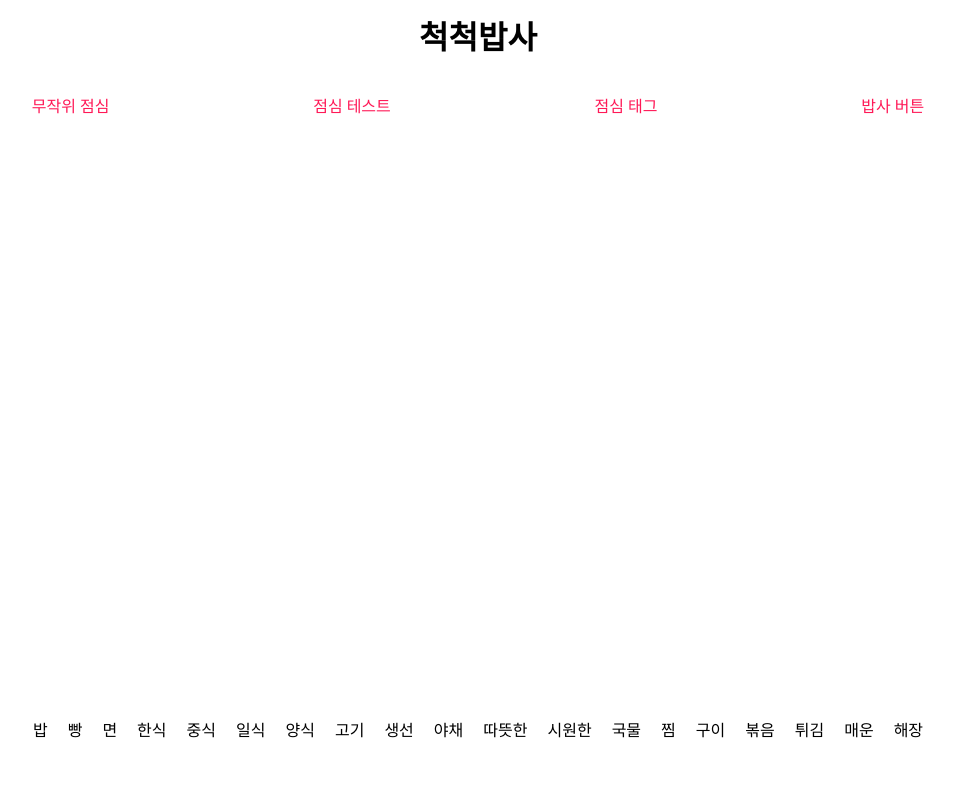
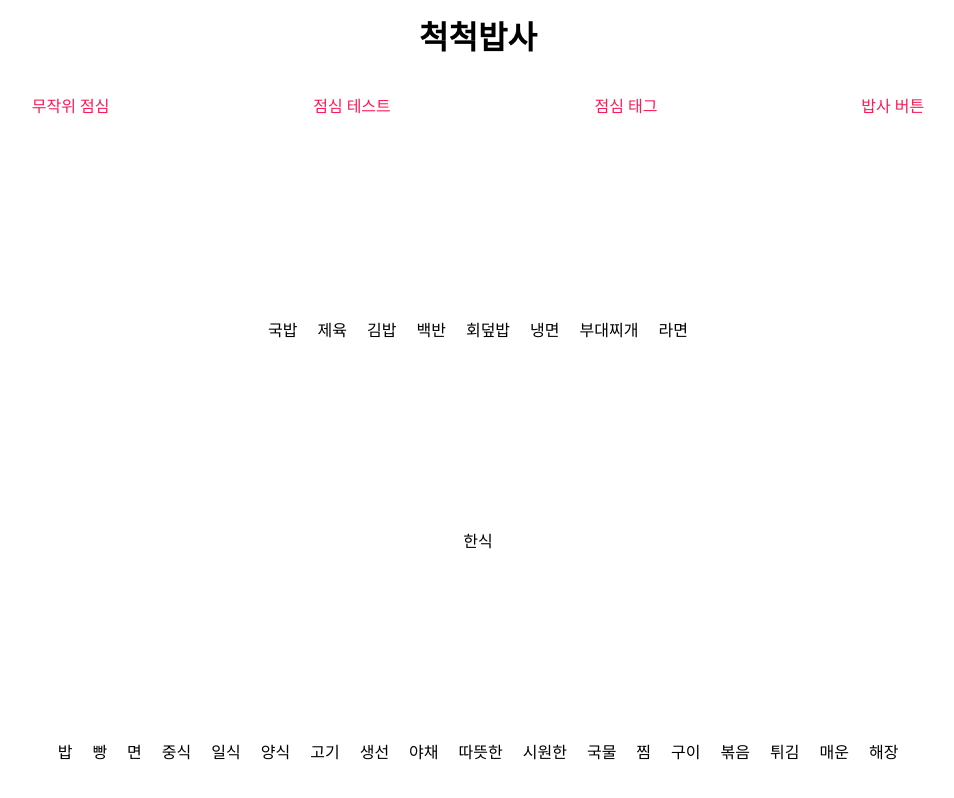
Before and after one commit to ksh3760/ccbsPublic, a plain HTML site: page ccbs/ccbsTag.html in a window 1280 px wide. Both pictures are taken after a click on the item "한식". Shown: the whole page, without its empty margins (162-1116 px from the left). Drawn offline with Linux system fonts and the light colour scheme.

Commit message:
Update ccbsTag.html
Add feature

```diff
--- a/ccbs/ccbsTag.html
+++ b/ccbs/ccbsTag.html
@@ -20,11 +20,11 @@
         <a href="ccbsBabsa.html">밥사 버튼</a>
     </div>
     <div class="content">
-        <div id="reseultFoodContainer">
-            <ul id="resultFood"></ul>
+        <div id="recommendFoodContainer">
+            <ul class="tag-list" id="recommendFood"></ul>
         </div>
         <div id="userSelectedTagContainer">
-            <ul id="userSelectedTag"></ul>
+            <ul class="tag-list" id="userSelectedTag"></ul>
         </div>
         <div class="food-tag-container" id="foodTagContainer">
             <ul class="tag-list" id="tagList"></ul>
@@ -36,43 +36,82 @@
             renderFoodTagList()
         }
 
-        //let resultFood = []
-        let userSelectedTagList = []
+        let resultFood = [] // tag를 바탕으로 나온 결과를 사용자에게 보여줄 food list
+        let userSelectedTagList = [] // 사용자가 선택한 tag list, foodTag로 부터 가져온다.
 
+        // foodTagList를 render
         function renderFoodTagList() {
             const tagList = document.getElementById("tagList")
+            tagList.innerHTML = '' // 이미 렌더링된 노드를 모두 삭제한다.
 
             foodTag.forEach(tag => {
                const li = document.createElement("li")
                const txtNode = document.createTextNode(tag)
+
                li.setAttribute("id", tag)
                li.appendChild(txtNode)
-               li.addEventListener("click", () => pushTag(tag))
+               li.addEventListener("click", () => pushTag(tag, foodTag, userSelectedTagList))
+               li.addEventListener("click", () => tagList.removeChild(document.getElementById(tag)))
+               li.addEventListener("click", () => renderUserSelectedTagList())
+
                document.getElementById("tagList").appendChild(li)
+            })
+
+            getResultFood()
+            renderResultFood()
+        }
+
+        // 사용자가 선택한 태그(userSelectedTagList)를 render
+        function renderUserSelectedTagList() {
+            const userSelectedTag = document.getElementById("userSelectedTag")
+            userSelectedTag.innerHTML = '' // 이미 렌더링된 노드를 모두 삭제한다.
+
+            userSelectedTagList.forEach(tag => {
+                const li = document.createElement("li")
+                const txtNode = document.createTextNode(tag)
+
+                li.setAttribute("id", tag)
+                li.appendChild(txtNode)
+                li.addEventListener("click", () => pushTag(tag, userSelectedTagList, foodTag))
+                li.addEventListener("click", () => userSelectedTag.removeChild(document.getElementById(tag)))
+                li.addEventListener("click", () => renderFoodTagList())
+
+                document.getElementById("userSelectedTag").appendChild(li)
+            })
+
+            getResultFood()
+            renderResultFood()
+        }
+
+        // resultFood를 render 한다.
+        function renderResultFood() {
+            const recommendFood = document.getElementById("recommendFood")
+            recommendFood.innerHTML = ''
+
+            resultFood.forEach(food => {
+                const li = document.createElement("li")
+                const txtNode = document.createTextNode(food.name)
+
+                li.setAttribute("id", food.name)
+                li.appendChild(txtNode)
+                document.getElementById("recommendFood").appendChild(li)
             })
         }
 
-        function renderUserSelectedTagList() {
-
+        // fromTagList의 tag를 remove한 후 toTagList로 push
+        function pushTag(tag, fromTagList, toTagList) {
+            toTagList.push(tag)
+            fromTagList.forEach((item, idx) => {
+                if(item === tag) {
+                    fromTagList.splice(idx, 1)
+                    return
+                }
+            })
         }
 
-        function pushTag(tag) {
-            userSelectedTagList.push(tag)
-            console.log(userSelectedTagList)
-
-            // 클릭한 tag를 tagList에서 삭제
-
-            // userSelectedTagContainer 업데이트
-
-            getResultFood()
-        }
-
-        function rmTag() {
-            // remove tag from userSelectedTagList
-        }
-
+        // 사용자가 선택한 tag를 base로 food 결과를 반환한다.
         function getResultFood() {
-            let resultFood = []
+            resultFood = [] // getResultFood() 함수 호출로 인해, resultFood(list)에 push가 한 번이라도 일어 났기 때문에 초기화를 해준다.
 
             foodList.forEach(food => {
                 userSelectedTagList.forEach(tag => {
@@ -81,7 +120,12 @@
                     }
                 })
             })
-            console.log(resultFood)
+
+            /*
+                resultFood에는 사용자가 선택한 tag가 동일한 food에 있을 수 있기 때문에
+                중복 값이 발생할 수 있기 때문에 중복 값을 삭제한다.
+            */
+            resultFood = [...new Set(resultFood)]
         }
 
     </script>
```
